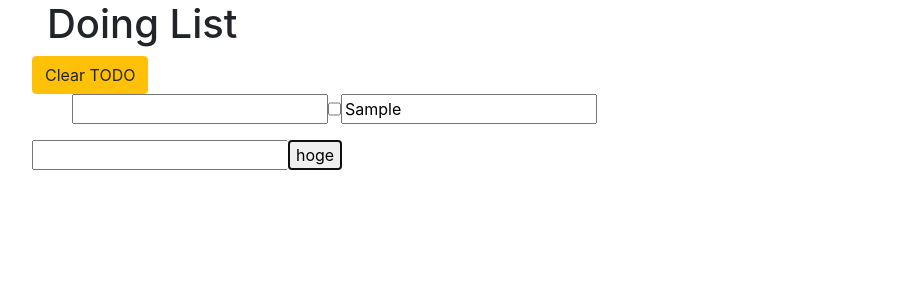
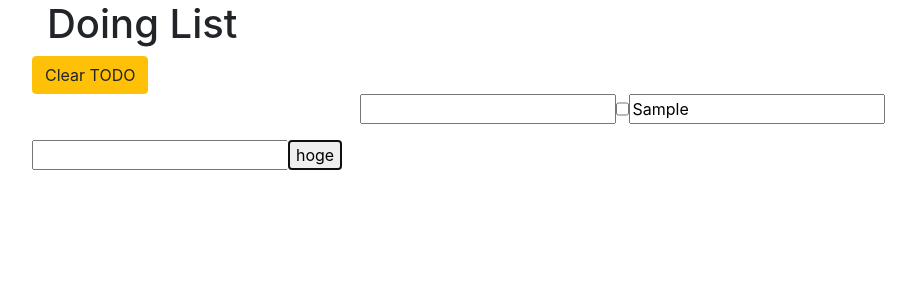
Before and after one commit to yoshihara/doidoi, a React app: page / in a window 1280 px wide. Both pictures are taken after typing "Sample" into the empty fields and a click on the button "hoge". Shown: the top 300 px of the page, without its empty margins (38-954 px from the left). Built offline with nearby package versions, Linux system fonts and the light colour scheme.

Commit message:
Align todos to center

```diff
--- a/src/index.jsx
+++ b/src/index.jsx
@@ -85,7 +85,7 @@ class Todos extends React.Component {
 
   _renderTodo(todo, i) {
     return (
-      <li key={i} className="row">
+      <li key={i} className="row justify-content-md-center">
         <input type="number" className="orders" />
         <input
           type="checkbox"
```
